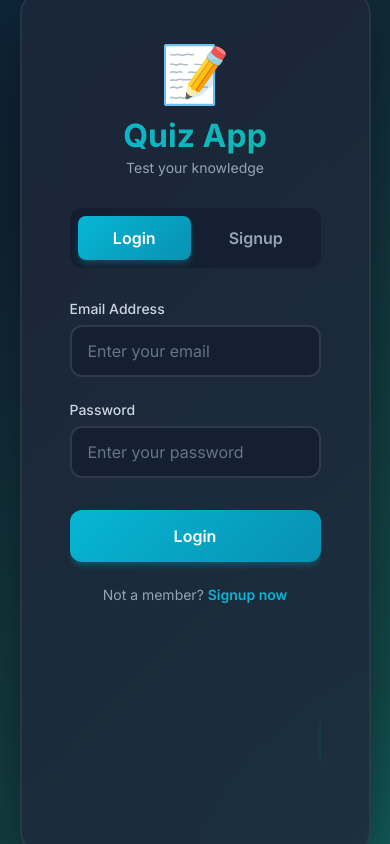
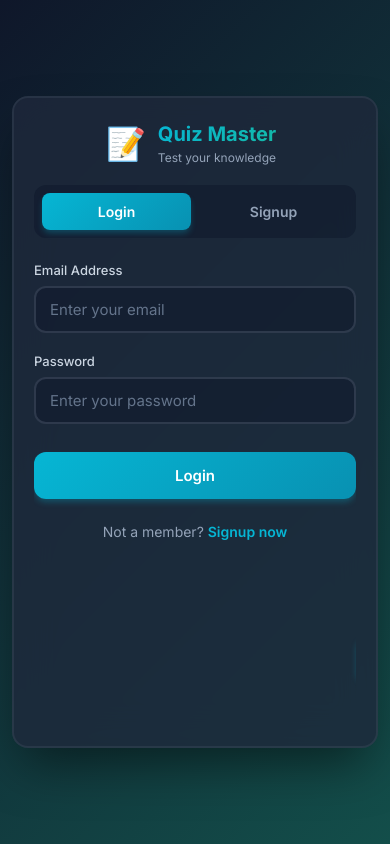
Before and after one commit to ANGELKORADIYA/Quiz, a website: page public/login.html in a window 390 px wide. Drawn offline with Linux system fonts and the light colour scheme.

Commit message:
login page updated

```diff
--- a/public/login.html
+++ b/public/login.html
@@ -47,7 +47,15 @@
     }
 
     html, body {
+      margin: 0;
+      padding: 0;
       height: 100%;
+      width: 100%;
+    }
+
+    /* Login Section - Main Container */
+    .login-section {
+      min-height: 100vh;
       width: 100%;
       display: flex;
       align-items: center;
@@ -55,11 +63,12 @@
       background: linear-gradient(135deg, #0f172a 0%, #134e4a 100%);
       position: relative;
       overflow: hidden;
+      padding: 2rem 1rem;
     }
 
     /* Animated background circles */
-    body::before,
-    body::after {
+    .login-section::before,
+    .login-section::after {
       content: '';
       position: absolute;
       border-radius: 50%;
@@ -67,14 +76,14 @@
       animation: float 20s infinite ease-in-out;
     }
 
-    body::before {
+    .login-section::before {
       width: 500px;
       height: 500px;
       top: -250px;
       left: -250px;
     }
 
-    body::after {
+    .login-section::after {
       width: 400px;
       height: 400px;
       bottom: -200px;
@@ -92,7 +101,13 @@
       position: relative;
       z-index: 1;
       max-width: 450px;
-      width: 90%;
+      width: 100%;
+
+
+
+
+
+
       background: rgba(30, 41, 59, 0.8);
       backdrop-filter: blur(20px);
       padding: 3rem;
@@ -101,14 +116,30 @@
       box-shadow: 0 25px 50px -12px rgba(0, 0, 0, 0.5);
     }
 
-    .logo {
-      text-align: center;
+    /* Logo Header Section */
+    .logo-header {
+      display: flex;
+      flex-direction: row;
+      align-items: center;
+      gap: 1rem;
+      justify-content: center;
       margin-bottom: 2rem;
     }
 
     .logo-icon {
       font-size: 3.5rem;
-      margin-bottom: 0.5rem;
+      line-height: 1;
+      flex-shrink: 0;
+      transition: transform 0.3s ease;
+    }
+
+    .logo-header:hover .logo-icon {
+      transform: scale(1.1) rotate(5deg);
+    }
+
+    .logo-content {
+      text-align: left;
+      margin-right: 1rem;
     }
 
     .logo-text {
@@ -118,18 +149,24 @@
       -webkit-background-clip: text;
       -webkit-text-fill-color: transparent;
       background-clip: text;
+      margin-bottom: 0.25rem;
+      transition: all 0.3s ease;
     }
 
     .logo-subtitle {
       color: #94a3b8;
       font-size: 0.875rem;
-      margin-top: 0.25rem;
+      transition: color 0.3s ease;
+    }
+
+    .logo-header:hover .logo-subtitle {
+      color: #cbd5e1;
     }
 
     .slide-controls {
       display: flex;
       gap: 0.5rem;
-      margin-bottom: 2rem;
+      margin-bottom: 1.5rem;
       background: rgba(15, 23, 42, 0.5);
       padding: 0.5rem;
       border-radius: 0.75rem;
@@ -392,16 +429,139 @@
       cursor: not-allowed;
       transform: none !important;
     }
+
+    /* Responsive Design */
+    @media (max-width: 768px) {
+      .login-section {
+        padding: 1.5rem 1rem;
+      }
+
+      .login-section::before {
+        width: 350px;
+        height: 350px;
+        top: -175px;
+        left: -175px;
+      }
+
+      .login-section::after {
+        width: 300px;
+        height: 300px;
+        bottom: -150px;
+        right: -150px;
+      }
+
+      .wrapper {
+        padding: 2rem 1.5rem;
+        max-width: 100%;
+      }
+
+      .logo-header {
+        gap: 0.875rem;
+      }
+
+      .logo-icon {
+        font-size: 2.5rem;
+      }
+
+      .logo-text {
+        font-size: 1.5rem;
+      }
+
+      .popup-content {
+        padding: 2rem;
+        max-width: 90%;
+      }
+    }
+
+    @media (max-width: 480px) {
+      .login-section {
+        padding: 1rem 0.75rem;
+      }
+
+      .login-section::before,
+      .login-section::after {
+        display: none; /* Hide animated circles on very small screens for better performance */
+      }
+
+      .wrapper {
+        padding: 1.5rem 1.25rem;
+        border-radius: 1rem;
+      }
+
+      .logo-header {
+        gap: 0.75rem;
+        margin-bottom: 1.25rem;
+      }
+
+      .logo-icon {
+        font-size: 2rem;
+      }
+
+      .logo-text {
+        font-size: 1.25rem;
+      }
+
+      .logo-subtitle {
+        font-size: 0.75rem;
+      }
+
+      .logo-content {
+        margin-right: 0.5rem;
+      }
+
+      .slide-controls label {
+        padding: 0.625rem;
+        font-size: 0.875rem;
+      }
+
+      .field {
+        margin-bottom: 1.25rem;
+      }
+
+      .field label {
+        font-size: 0.8125rem;
+      }
+
+      .field input,
+      .field select {
+        padding: 0.75rem 0.875rem;
+        font-size: 0.9375rem;
+      }
+
+      .btn {
+        padding: 0.875rem;
+        font-size: 0.9375rem;
+      }
+
+      .popup-content {
+        padding: 1.5rem;
+      }
+
+      .popup-icon {
+        font-size: 3rem;
+      }
+
+      .popup-title {
+        font-size: 1.5rem;
+      }
+
+      .popup-message {
+        font-size: 1rem;
+      }
+    }
   </style>
 </head>
 
 <body>
-  <div class="wrapper">
-    <div class="logo">
-      <div class="logo-icon">📝</div>
-      <div class="logo-text">Quiz App</div>
-      <div class="logo-subtitle">Test your knowledge</div>
-    </div>
+  <section class="login-section">
+    <div class="wrapper">
+      <div class="logo-header">
+        <div class="logo-icon">📝</div>
+        <div class="logo-content">
+          <div class="logo-text">Quiz Master</div>
+          <div class="logo-subtitle">Test your knowledge</div>
+        </div>
+      </div>
 
     <div class="slide-controls">
       <input type="radio" name="slide" id="login" checked>
@@ -455,6 +615,7 @@
       </div>
     </div>
   </div>
+  </section>
 
   <!-- Popup Modal -->
   <div id="popup-modal" class="popup-modal">
```
